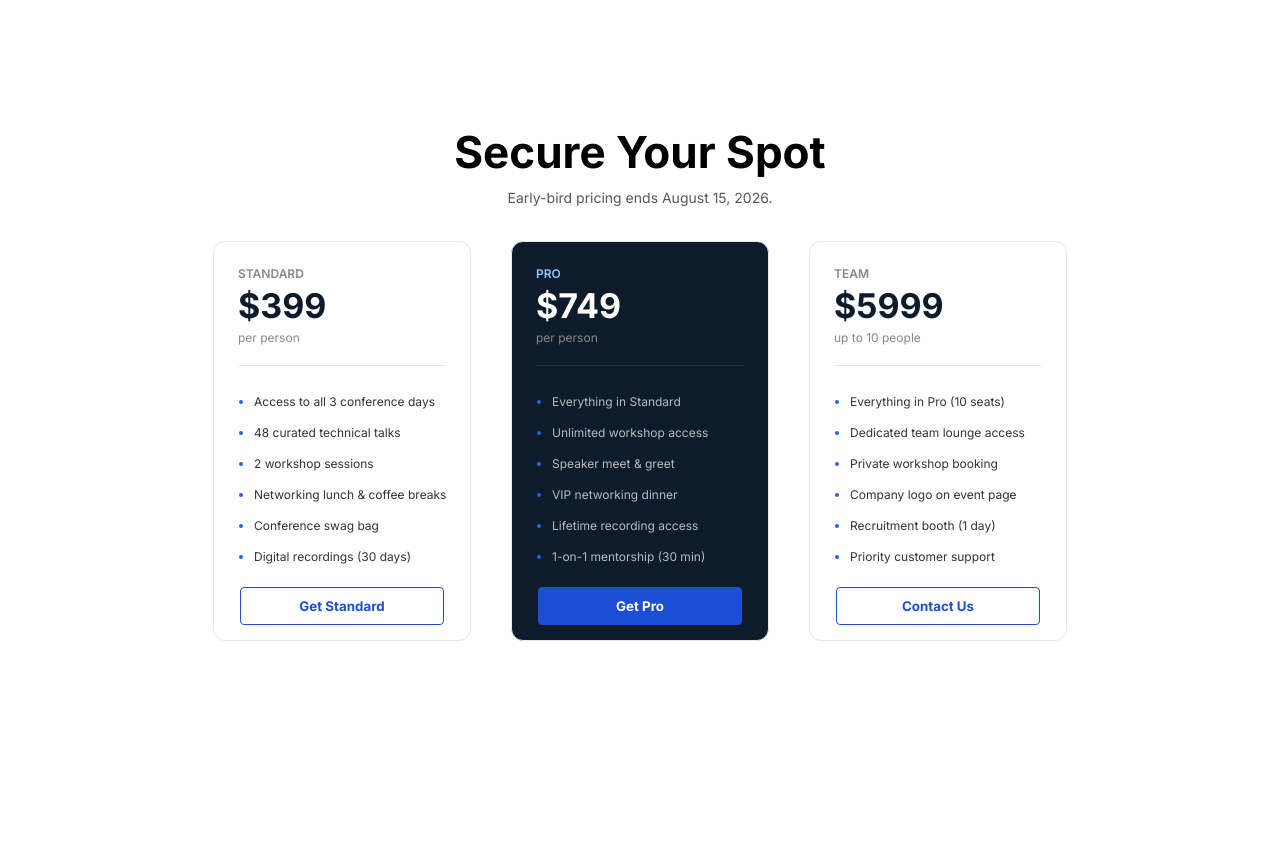
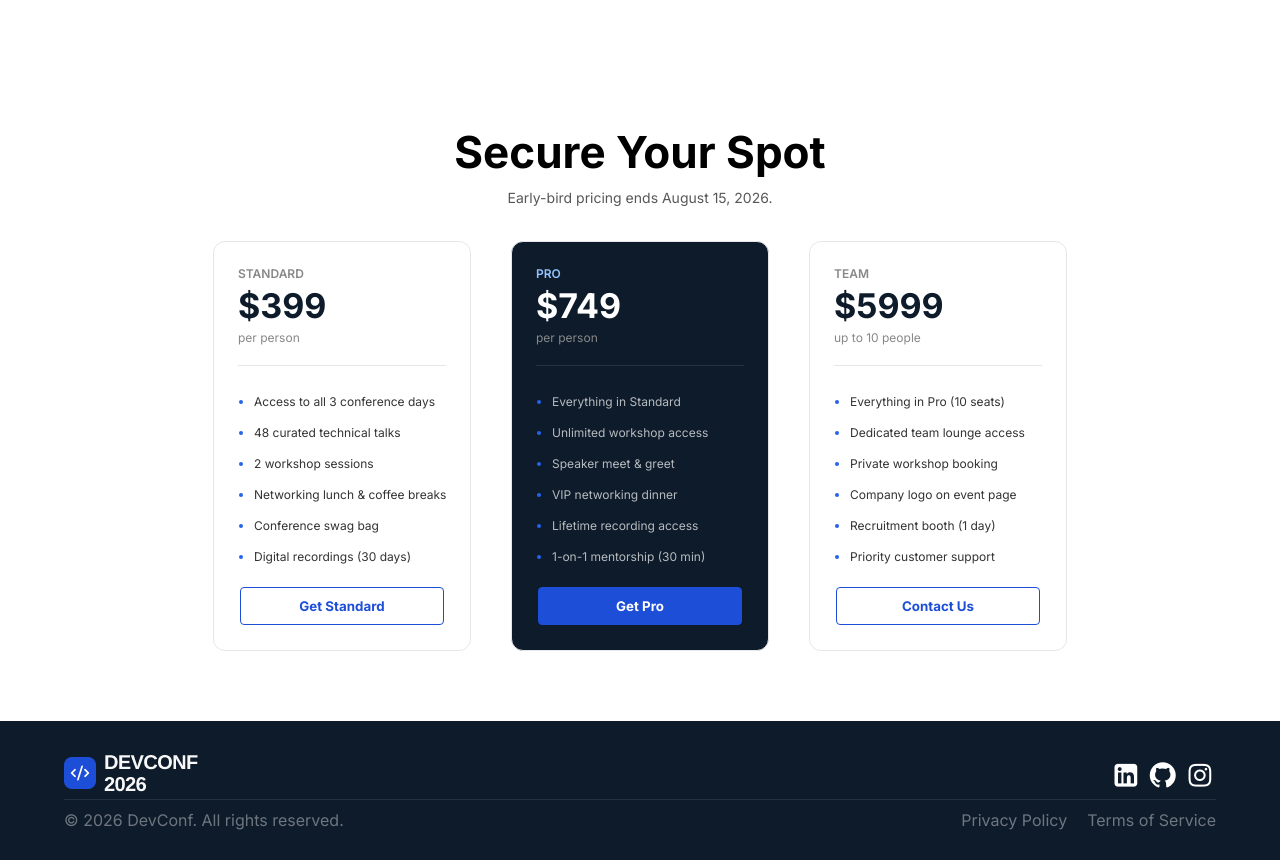
Before and after one commit to Asiful-0160/Programming-Hero-Assignment-1, a plain HTML site: page index.html in a window 1280 px wide. Shown: the part 1760-2620 px from the top of the page. Before the commit the page ends 2401 px from the top, so only its background shows below. Drawn offline with nearby package versions, Linux system fonts and the light colour scheme.

Commit message:
footer section done

```diff
--- a/index.html
+++ b/index.html
@@ -13,6 +13,9 @@
   <link
     href="https://fonts.googleapis.com/css2?family=Arimo:ital,wght@0,400..700;1,400..700&family=Inter:ital,opsz,wght@0,14..32,100..900;1,14..32,100..900&family=Open+Sans:ital,wght@0,300..800;1,300..800&display=swap"
     rel="stylesheet">
+  <link rel="stylesheet" href="https://cdnjs.cloudflare.com/ajax/libs/font-awesome/7.0.1/css/all.min.css"
+    integrity="sha512-2SwdPD6INVrV/lHTZbO2nodKhrnDdJK9/kg2XD1r9uGqPo1cUbujc+IYdlYdEErWNu69gVcYgdxlmVmzTWnetw=="
+    crossorigin="anonymous" referrerpolicy="no-referrer" />
   <link rel="stylesheet" href="./style/style.css">
 </head>
 
@@ -154,6 +157,30 @@
   </section>
   <!-- Secure Your Spot End -->
 
+  <!-- Footer Start -->
+  <footer class="footer-section">
+    <div class="footer-top">
+      <div class="footer-logo">
+        <img src="./B14-A01-DevConf-2026/assets/footer-logo.png" alt="logo">
+      </div>
+      <div class="footer-icon-container">
+        <a href="https://www.linkedin.com/feed/"><i class="fa-brands fa-square-linkedin"></i></a>
+        <a href="https://github.com/"><i class="fa-brands fa-github"></i></a>
+        <a href="https://www.instagram.com/"><i class="fa-brands fa-instagram"></i></a>
+      </div>
+    </div>
+    <hr>
+    <div class="footer-bottom">
+      <div>
+        <p class="footer-copyright-text">© 2026 DevConf. All rights reserved.</p>
+      </div>
+      <div class="privacy-policy-and-TOS">
+        <a href="">Privacy Policy</a>
+        <a href="">Terms of Service</a>
+      </div>
+    </div>
+  </footer>
+  <!-- Footer End -->
 </body>
 
 </html>
--- a/style/style.css
+++ b/style/style.css
@@ -203,6 +203,7 @@ nav ul a {
   display: flex;
   justify-content: center;
   margin: 15px 0;
+  margin-bottom: 25px;
 }
 
 .pricing-card-button-container button {
@@ -235,3 +236,53 @@ nav ul a {
   background-color: #1D4ED8;
   color: white;
 }
+
+.secure-your-spot-section {
+  margin-bottom: 70px;
+}
+
+/* Footer Section */
+
+.footer-section {
+  padding: 0 5%;
+  background-color: #0D1B2A;
+}
+
+.footer-top {
+  display: flex;
+  justify-content: space-between;
+  align-items: center;
+  padding-top: 30px;
+}
+
+.footer-icon-container a {
+  color: white;
+  font-size: 26px;
+}
+
+footer hr {
+  border: none;
+  height: 1px;
+  background-color: rgba(255, 255, 255, 0.1);
+}
+
+.footer-bottom {
+  display: flex;
+  justify-content: space-between;
+}
+
+.footer-copyright-text {
+  color: rgba(255, 255, 255, 0.4);
+  padding: 10px 0 30px 0;
+}
+
+.privacy-policy-and-TOS {
+  display: flex;
+  gap: 20px;
+  padding: 10px 0 30px 0;
+}
+
+.footer-bottom a {
+  color: rgba(255, 255, 255, 0.4);
+  text-decoration: none;
+}
```
